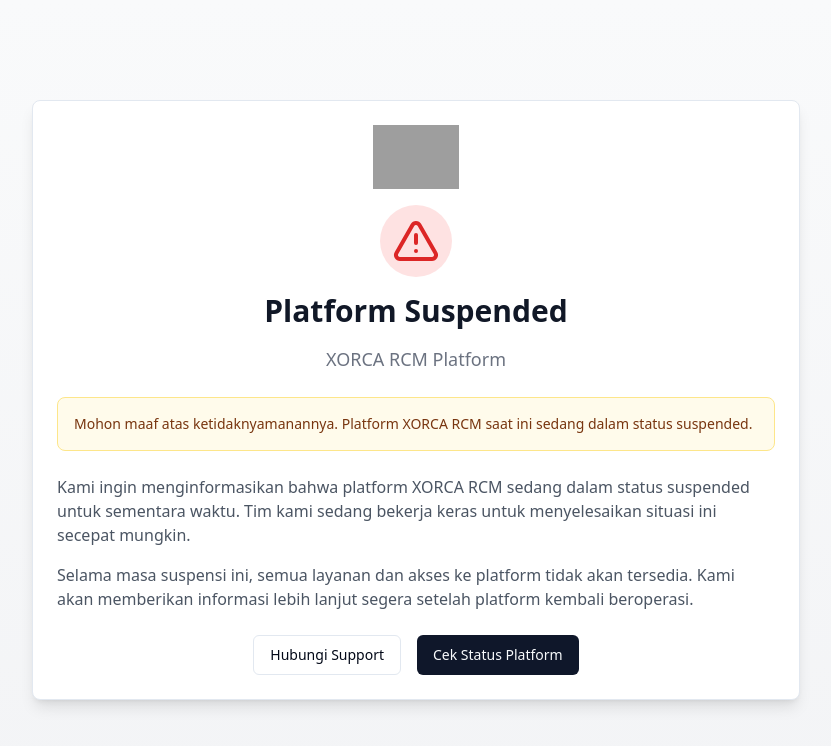
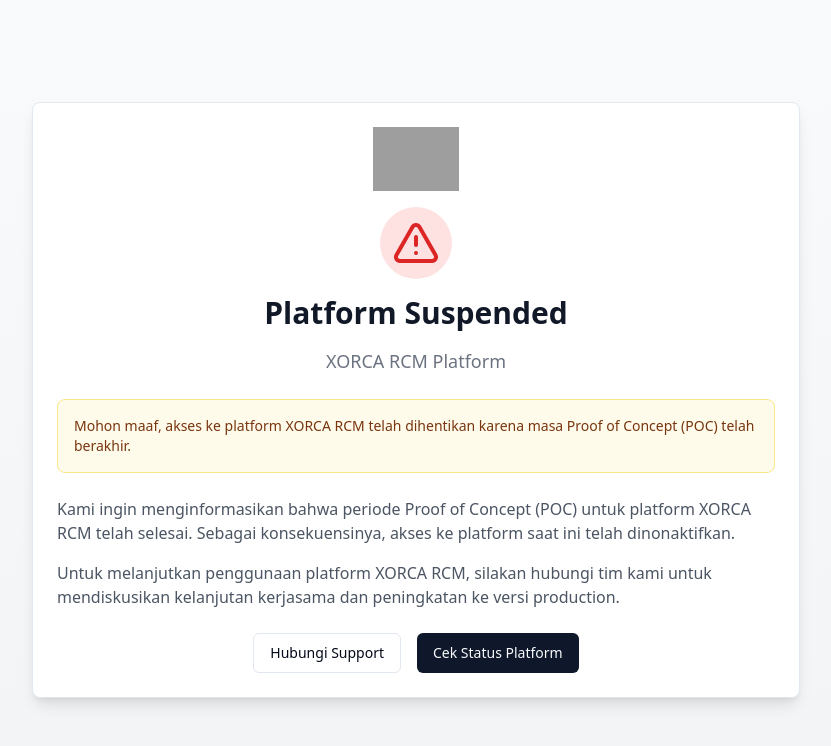
Before and after one commit to moersito/lov-sml-xrcm-smu, a React (Vite) app: page / in a window 1280 px wide. Shown: the top 746 px of the page, without its empty margins (224-1055 px from the left). Built offline with nearby package versions, Linux system fonts and the light colour scheme; grey boxes are pictures that could not be loaded.

Commit message:
Revise suspended message content
Updated the content of the suspended message on the Index page to reflect that the suspension is due to the expiration of the go-live period for the POC.
[skip gpt_engineer]

```diff
--- a/src/pages/Index.tsx
+++ b/src/pages/Index.tsx
@@ -23,18 +23,18 @@ const Index = () => {
         <CardContent className="space-y-6">
           <Alert className="bg-amber-50 border-amber-200">
             <AlertDescription className="text-amber-900">
-              Mohon maaf atas ketidaknyamanannya. Platform XORCA RCM saat ini sedang dalam status suspended.
+              Mohon maaf, akses ke platform XORCA RCM telah dihentikan karena masa Proof of Concept (POC) telah berakhir.
             </AlertDescription>
           </Alert>
 
           <div className="space-y-4 text-gray-600">
             <p>
-              Kami ingin menginformasikan bahwa platform XORCA RCM sedang dalam status suspended untuk sementara waktu.
-              Tim kami sedang bekerja keras untuk menyelesaikan situasi ini secepat mungkin.
+              Kami ingin menginformasikan bahwa periode Proof of Concept (POC) untuk platform XORCA RCM telah selesai.
+              Sebagai konsekuensinya, akses ke platform saat ini telah dinonaktifkan.
             </p>
             <p>
-              Selama masa suspensi ini, semua layanan dan akses ke platform tidak akan tersedia.
-              Kami akan memberikan informasi lebih lanjut segera setelah platform kembali beroperasi.
+              Untuk melanjutkan penggunaan platform XORCA RCM, silakan hubungi tim kami untuk mendiskusikan
+              kelanjutan kerjasama dan peningkatan ke versi production.
             </p>
           </div>
         </CardContent>
```
